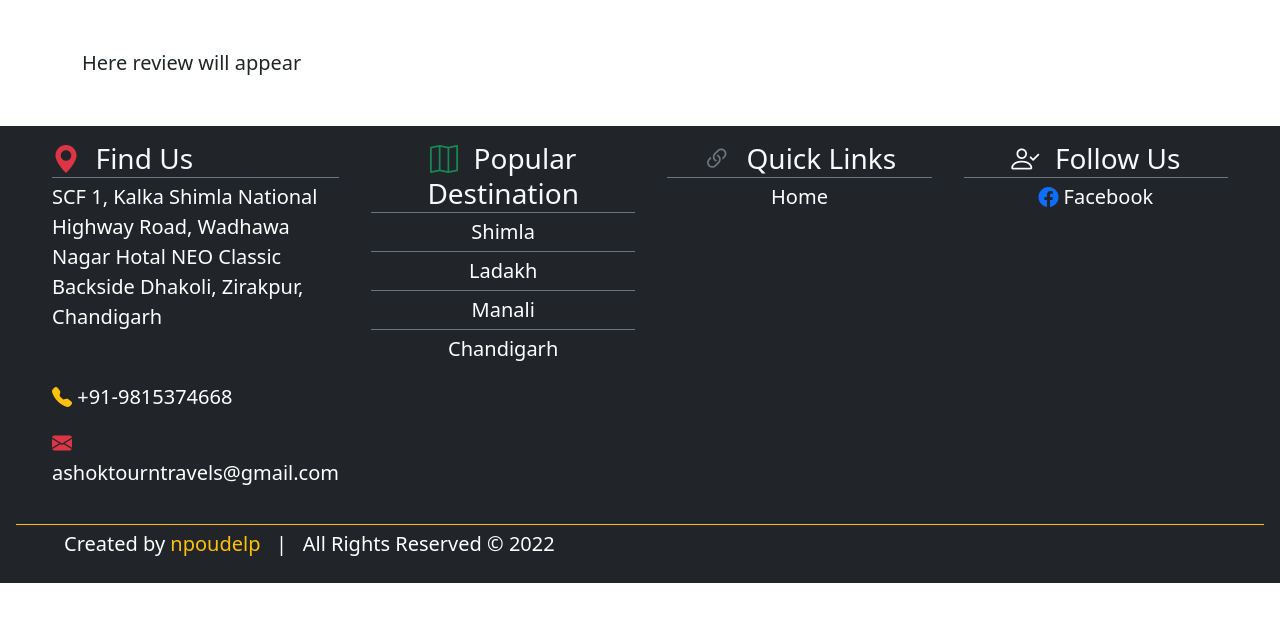
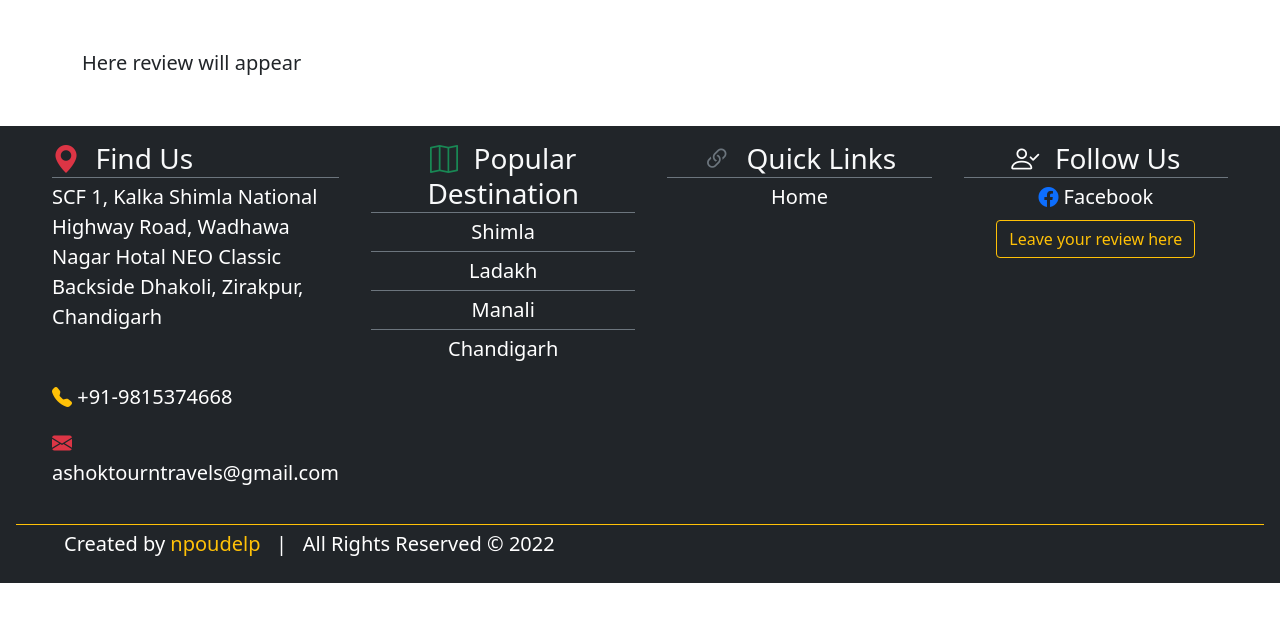
Before and after one commit to npoudelp/TravelsnTour-Website, a PHP site: page /index.php in a window 1280 px wide. Shown: the part 90-712 px from the top of the page. Run offline with PHP 8.4, Linux system fonts and the light colour scheme.

Commit message:
footer deployed

```diff
--- a/include/footer.php
+++ b/include/footer.php
@@ -29,6 +29,7 @@
             <div class="col-lg p-3 text-center">
                 <i class="bi bi-person-check h3"></i> &nbsp; <span class="h3 text-light">Follow Us</span>
                 <a class="nav-link text-white border-top px-3 py-1 border-secondary" href="https://www.facebook.com/Ashok-Tour-Travels-105122087549206/"><i class="bi bi-facebook text-primary"></i> Facebook</a>
+                <p class="lead text-center py-1"><a href="./giveReview.php" class="btn btn-outline-warning btn-small">Leave your review here </a> </p>
                 <!-- <a class="nav-link text-white border-top px-3 py-1 border-secondary" href="#">instagram</a>
                 <a class="nav-link text-white border-top px-3 py-1 border-secondary" href="#">twitter</a>
                 <a class="nav-link text-white border-top px-3 py-1 border-secondary" href="#">linkedin</a> -->
```
